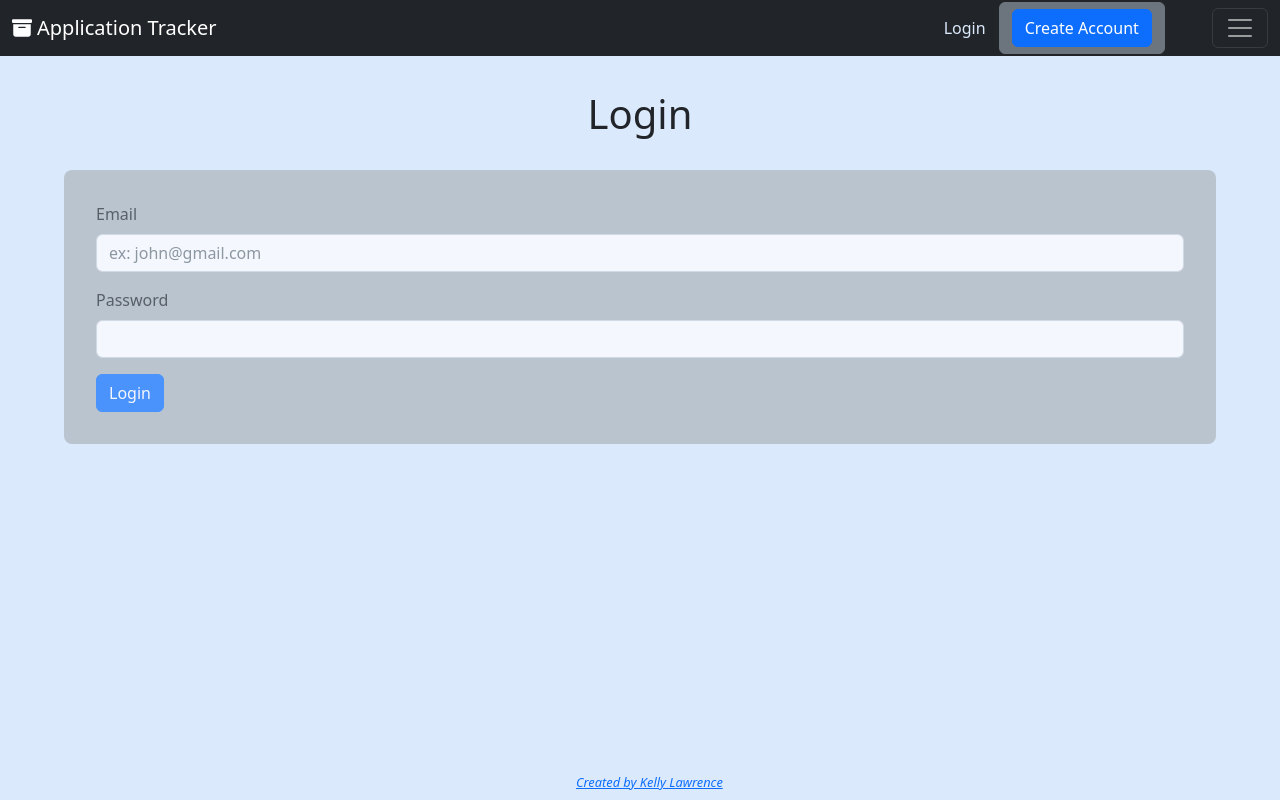
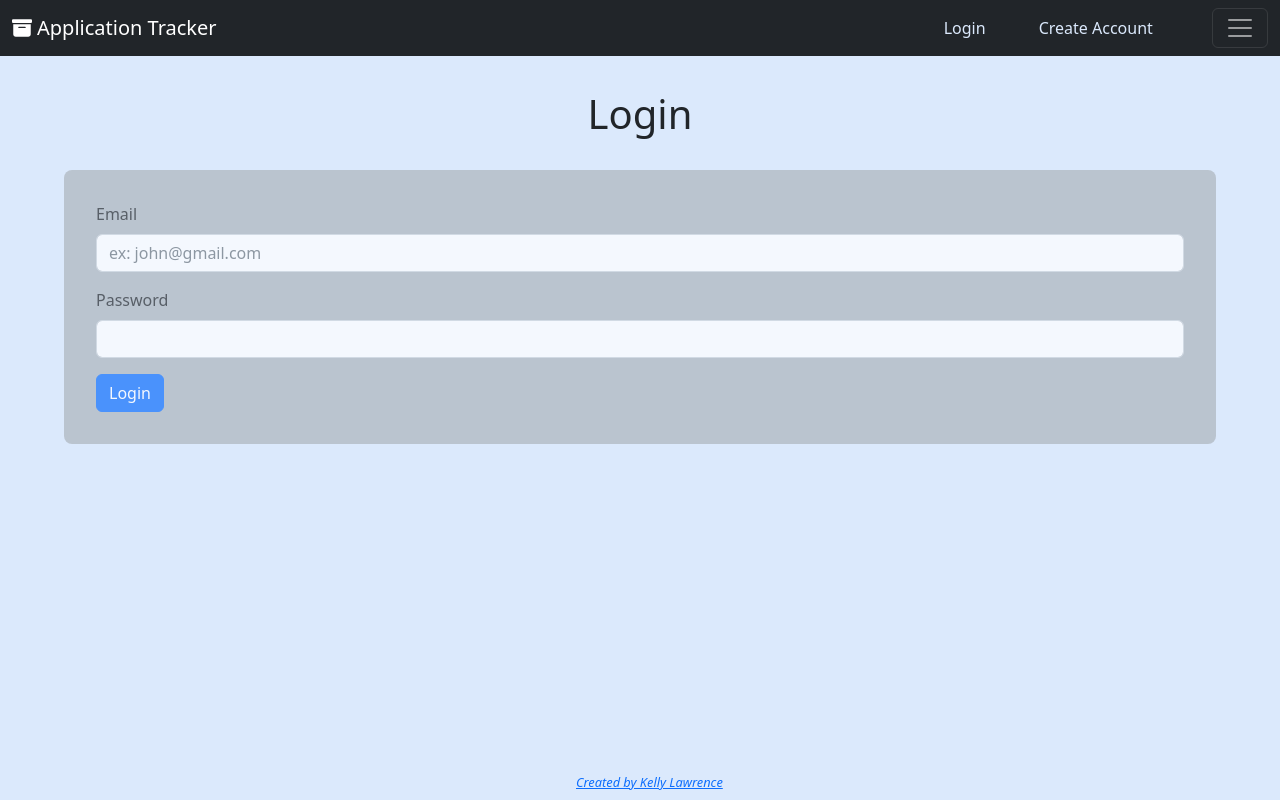
Before and after one commit to lawrencek1992/app_tracker, a React (Create React App) app in the folder frontend/: page /login in a window 1280 px wide. Built offline with nearby package versions, Linux system fonts and the light colour scheme.

Commit message:
updated modal form

```diff
--- a/frontend/src/layout/elements/ModalOpen.js
+++ b/frontend/src/layout/elements/ModalOpen.js
@@ -2,22 +2,29 @@ import React, { useState } from "react";
 import Button from "react-bootstrap/Button";
 import Form from "react-bootstrap/Form";
 import Modal from "react-bootstrap/Modal";
+import "./elements.css";
 
 const ModalOpen = ({ modalContent }) => {
   const [show, setShow] = useState(false);
 
   const handleClose = () => setShow(false);
   const handleShow = () => setShow(true);
+  const [email, setEmail] = useState("");
+  const [password, setPassword] = useState("");
 
   return (
     <>
-      <Button variant="primary" onClick={handleShow}>
+      <Button
+        variant="outline-light"
+        className="navigation"
+        onClick={handleShow}
+      >
         {modalContent}
       </Button>
 
       <Modal show={show} onHide={handleClose}>
         <Modal.Header closeButton>
-          <Modal.Title>Modal heading</Modal.Title>
+          <Modal.Title>Create Account</Modal.Title>
         </Modal.Header>
         <Modal.Body>
           <Form>
@@ -27,14 +34,22 @@ const ModalOpen = ({ modalContent }) => {
                 type="email"
                 placeholder="name@example.com"
                 autoFocus
+                value={email}
+                onChange={(e) => setEmail(e.target.value)}
               />
             </Form.Group>
             <Form.Group
               className="mb-3"
               controlId="exampleForm.ControlTextarea1"
             >
-              <Form.Label>Example textarea</Form.Label>
-              <Form.Control as="textarea" rows={3} />
+              <Form.Label>Password</Form.Label>
+              <Form.Control
+                type="password"
+                placeholder="Password"
+                autoFocus
+                value={password}
+                onChange={(e) => setPassword(e.target.value)}
+              />
             </Form.Group>
           </Form>
         </Modal.Body>
--- a/frontend/src/layout/elements/elements.css
+++ b/frontend/src/layout/elements/elements.css
@@ -15,3 +15,8 @@
   border-radius: 8px;
   padding: 2rem;
 }
+
+.navigation {
+  color: #dbe9fc;
+  border: none;
+}
--- a/frontend/src/layout/navigation/Navigation.js
+++ b/frontend/src/layout/navigation/Navigation.js
@@ -59,9 +59,12 @@ export const Navigation = ({ loggedInUser, setLoggedInUser }) => {
                 variant="light"
                 id="create-account-link"
               >
-                <Button variant="secondary" onClick={ModalOpen}>
-                  <ModalOpen modalContent="Create Account" />
-                </Button>
+                {/* <Button variant="outline-light" onClick={ModalOpen}> */}
+                <ModalOpen
+                  className="navigation"
+                  modalContent="Create Account"
+                />
+                {/* </Button> */}
               </Nav.Link>
             )}
             {loggedInUser && (
```
Also changed, not shown: 1 other file (tests, documents, lock files or other folders). Lines whose indentation alone changed are shown as unchanged.
